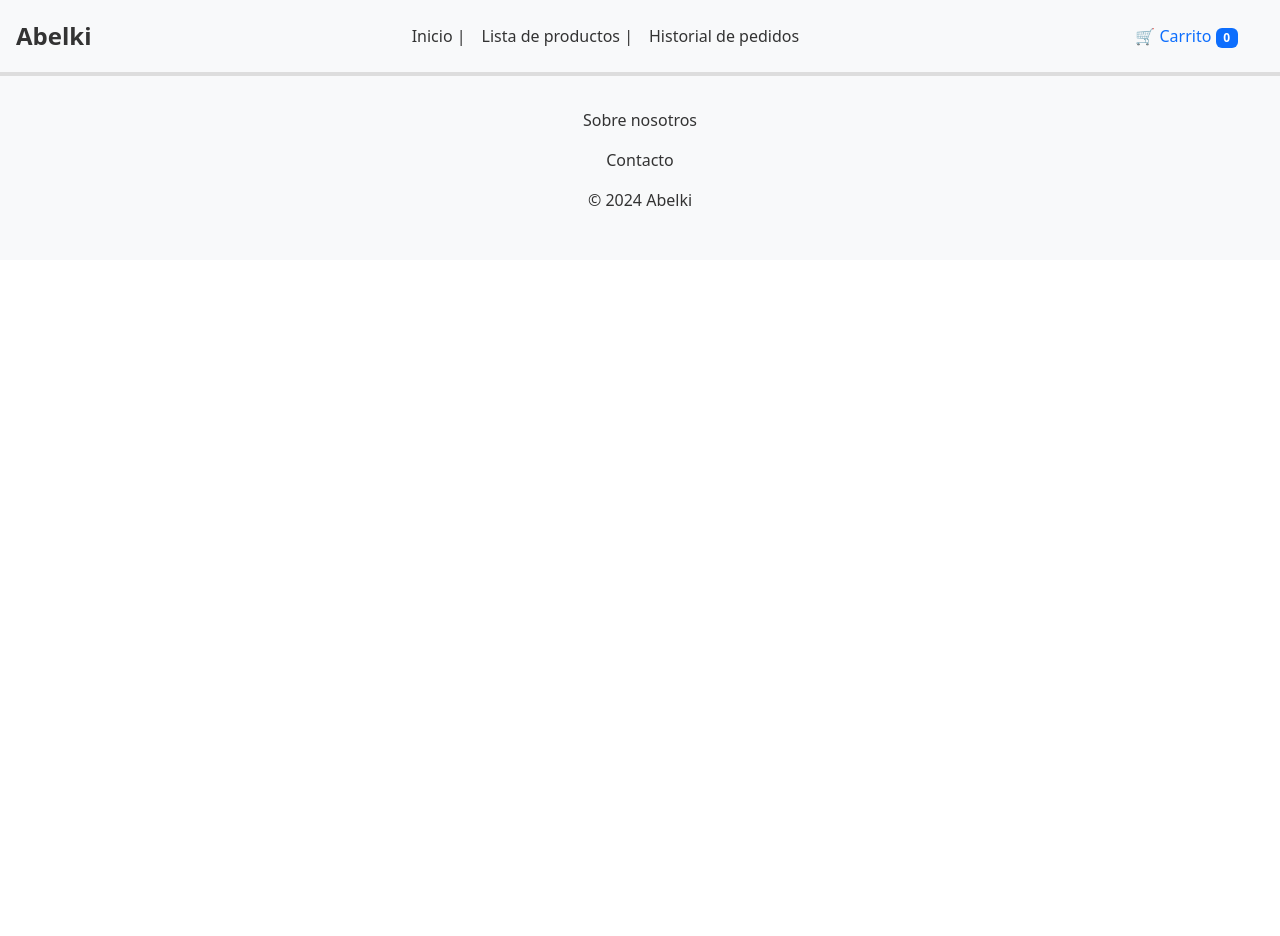
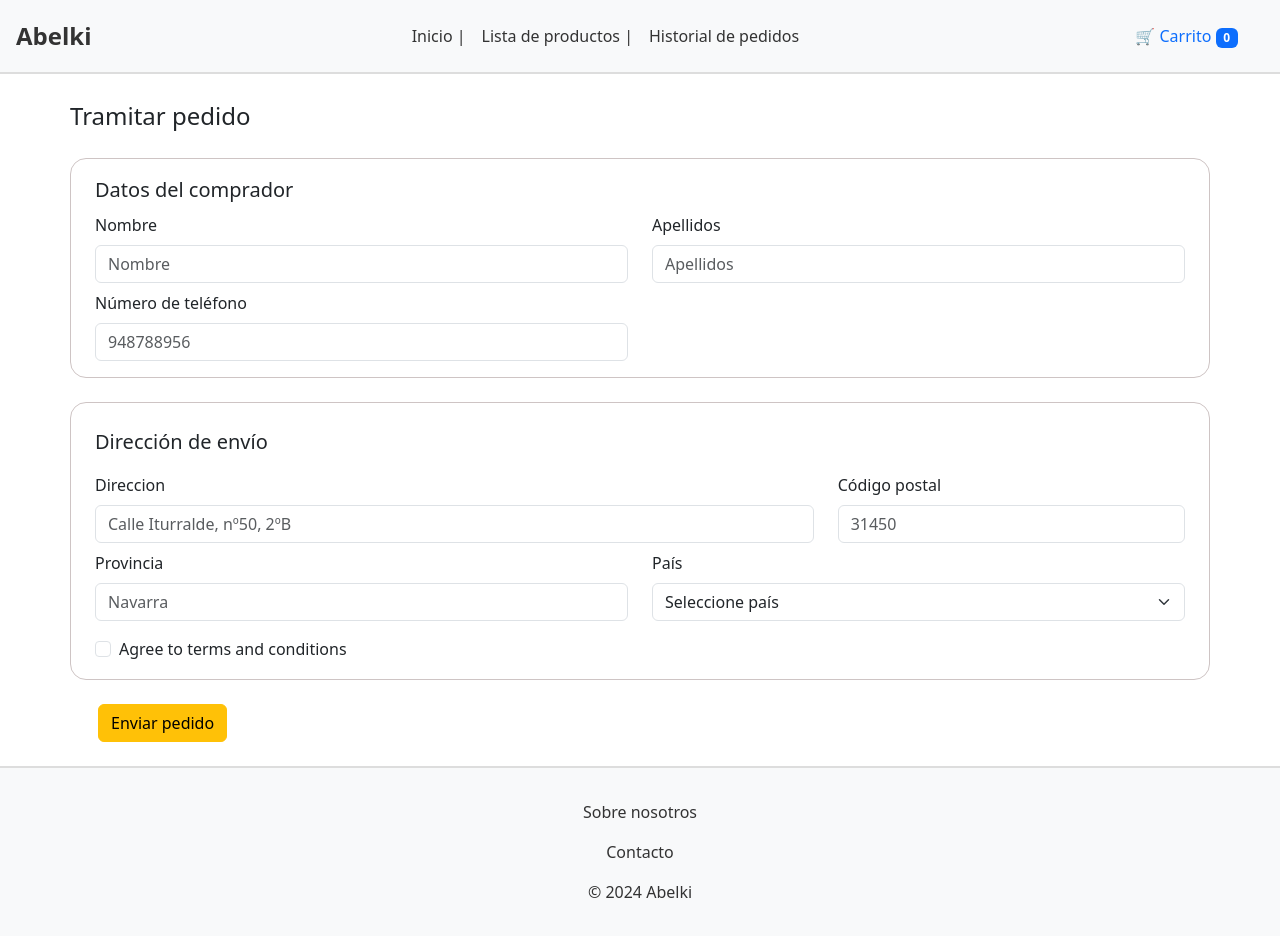
Before and after one commit to aduralbizu/DSM-WebApp, a React (Create React App) app: page /info-pedido in a window 1280 px wide. Shown: the top 936 px of the page. Before the commit the page ends 800 px from the top, so only its background shows below. Built offline with nearby package versions, Linux system fonts and the light colour scheme; no server answers.

Commit message:
formulario informacion

```diff
--- a/src/App.js
+++ b/src/App.js
@@ -93,23 +93,13 @@ function App() {
 
         <Routes>
           <Route path='/' element={<Home />} />
-
-          <Route path='/resumen-pedido'
-            element={<Checkout
-              cart={cart}
-            />
-            }
-          />
-
-          <Route path='/info-pedido'
-            element={<CheckoutForm />}
-          />
+          <Route path='/resumen-pedido' element={<Checkout cart={cart} />}/>
+          <Route path='/info-pedido' element={<CheckoutForm cart={cart}/>}/>
           <Route path='/product-list' element={<Products products={products} />} />
-          <Route path='*' element={<ErrorPage />} />
-
           <Route path='/about-us' element={<AboutUs />}/>
           <Route path='/contact' element={<Contact />}/>
           <Route path='/order-history' element={<OrderHistory />} />
+          <Route path='*' element={<ErrorPage />} />
         </Routes>
 
         <Footer />
--- a/src/Components/Products/Products.js
+++ b/src/Components/Products/Products.js
@@ -5,7 +5,7 @@ import { useEffect, useState } from "react";
 import axios from "axios";
 
 
-const Products = (props) => {
+const Products = () => {
 
     //Aquí un filtrado
     const [products, setProducts] = useState([]);
--- a/src/Components/UI/Header.js
+++ b/src/Components/UI/Header.js
@@ -54,8 +54,7 @@ const Header = (props) => {
         </Modal.Body>
         <Modal.Footer>
           <Link to="/resumen-pedido">
-            <Button variant="primary">Realizar Pedido</Button>
-
+            <Button variant="primary" onClick={handleToggleModal}>Realizar Pedido</Button>
           </Link>
           <Button variant="secondary" onClick={handleToggleModal}>
             Cerrar
--- /dev/null
+++ b/src/Pages/CheckoutForm.css
@@ -0,0 +1,6 @@
+.contenedorInfo{
+    border-radius: 1rem;
+    border-width: 1px;
+    border-style: solid;
+    border-color: rgb(206, 196, 196);
+}
--- a/src/Pages/CheckoutForm.js
+++ b/src/Pages/CheckoutForm.js
@@ -1,15 +1,152 @@
-// Tras Checkout
-// Info user, dirección entrega...
-const CheckoutForm = ({cart}) => {
+import { Button, Container, Col, Row, Form } from "react-bootstrap";
+import './CheckoutForm.css'
+import { useState } from "react";
+import axios from "axios";
+
+const CheckoutForm = (props) => {
+
+    const [nombre, setNombre] = useState('');
+    const [apellidos, setApellidos] = useState('');
+    const [numeroTelefono, setNumeroTelefono] = useState('');
+    const [direccion, setdireccion] = useState('');
+    const [codigoPostal, setCodigoPostal] = useState('');
+    const [provincia, setProvincia] = useState('');
+    const [pais, setPais] = useState('');
+
+    const nombreHandler = (event) => {
+        setNombre(event.target.value);
+    }
+
+    const apellidosHandler = (event) => {
+        setApellidos(event.target.value);
+    }
+
+    const numeroTelefonoHandler = (event) => {
+        setNumeroTelefono(event.target.value);
+    }
+
+    const direccionHandler = (event) => {
+        setdireccion(event.target.value);
+    }
+
+    const codigoPostalHandler = (event) => {
+        setCodigoPostal(event.target.value);
+    }
+
+    const provinciaHandler = (event) => {
+        setProvincia(event.target.value);
+    }
+
+    const paisHandler = (event) => {
+        setPais(event.target.value);
+    }
+
+    const submitHandler = (event) => {
+        event.preventDefault();
+
+        const infoCliente = {
+            apellidos: apellidos,
+            codigoPostal: codigoPostal,
+            direccion: direccion,
+            nombre: nombre,
+            numeroTelefono: numeroTelefono,
+            pais: pais,
+            provincia: provincia
+        }
+
+        var resumenPedido = [];
+
+        props.cart.map((x) => {
+            var pedido = {
+                id: x.id,
+                price: x.price,
+                quantity: x.quantity
+            }
+            resumenPedido.push(
+                pedido
+            )
+        })
+
+        const producto = {
+            infoCliente,
+            resumenPedido
+        }
+
+        axios.post('https://dsm-webapp-default-rtdb.europe-west1.firebasedatabase.app/historial.json', producto)
+            .then((response) => {
+                console.log("El producto se ha insertado en la BD");
+            })
+            .catch((error) => {
+                alert("Se ha producido un error");
+            })
+
+    }
 
 
     return (
         <>
+            <Container className="my-4 px-0 ">
+                <p className="fs-4 fw-medium py-0 my-0">Tramitar pedido</p>
+            </Container>
+            <Form onSubmit={submitHandler}>
+                <Container className="contenedorInfo my-4 px-4 py-3">
+                    <p className="fs-5 fw-medium py-0 my-0">Datos del comprador</p>
+                    <Row>
+                        <Col><Form.Label className="my-2">Nombre</Form.Label>
+                            <Form.Control onChange={nombreHandler} required type="text" placeholder="Nombre" value={nombre} />
+                        </Col>
+                        <Col><Form.Label className="my-2">Apellidos</Form.Label>
+                            <Form.Control onChange={apellidosHandler} required type="text" placeholder="Apellidos" value={apellidos} />
+                        </Col>
+                    </Row>
+                    <Row>
+                        <Col xs={6}><Form.Label className="my-2">Número de teléfono</Form.Label>
+                            <Form.Control onChange={numeroTelefonoHandler} required type="tel" placeholder="948788956" value={numeroTelefono} />
+                        </Col>
+                    </Row>
 
+                </Container>
 
+                <Container className="contenedorInfo my-4 px-4 py-3">
+                    <p className="fs-5 fw-medium my-2">Dirección de envío</p>
+                    <Row>
+                        <Col xs={8}><Form.Label className="my-2">Direccion</Form.Label>
+                            <Form.Control onChange={direccionHandler} required type="text" placeholder="Calle Iturralde, nº50, 2ºB" value={direccion} />
+                        </Col>
+                        <Col xs={4}><Form.Label className="my-2">Código postal</Form.Label>
+                            <Form.Control onChange={codigoPostalHandler} required type="text" placeholder="31450" value={codigoPostal} />
+                        </Col>
+                    </Row>
+                    <Row>
+                        <Col><Form.Label className="my-2">Provincia</Form.Label>
+                            <Form.Control onChange={provinciaHandler} type="text" placeholder="Navarra" value={provincia} required />
+                        </Col>
+                        <Col><Form.Label className="my-2">País</Form.Label>
+                            <Form.Select onChange={paisHandler} type="text" value={pais} aria-label="Default select example" required>
+                                <option >Seleccione país</option>
+                                <option value="España">España</option>
+                                <option value="Francia">Francia</option>
+                                <option value="Portugal">Portugal</option>
+                            </Form.Select>
+                        </Col>
 
+                    </Row>
+                    <Row>
+                        <Col className="mt-3">
+                            <Form.Check
+                                required
+                                label="Agree to terms and conditions"
+                                feedback="You must agree before submitting."
+                                feedbackType="invalid"
+                            />
+                        </Col>
+                    </Row>
+                </Container>
 
-
+                <Container className="my-4 ">
+                    <Button className="mx-3" type="submit" variant="warning">Enviar pedido</Button>
+                </Container>
+            </Form>
         </>
     );
 }
```
